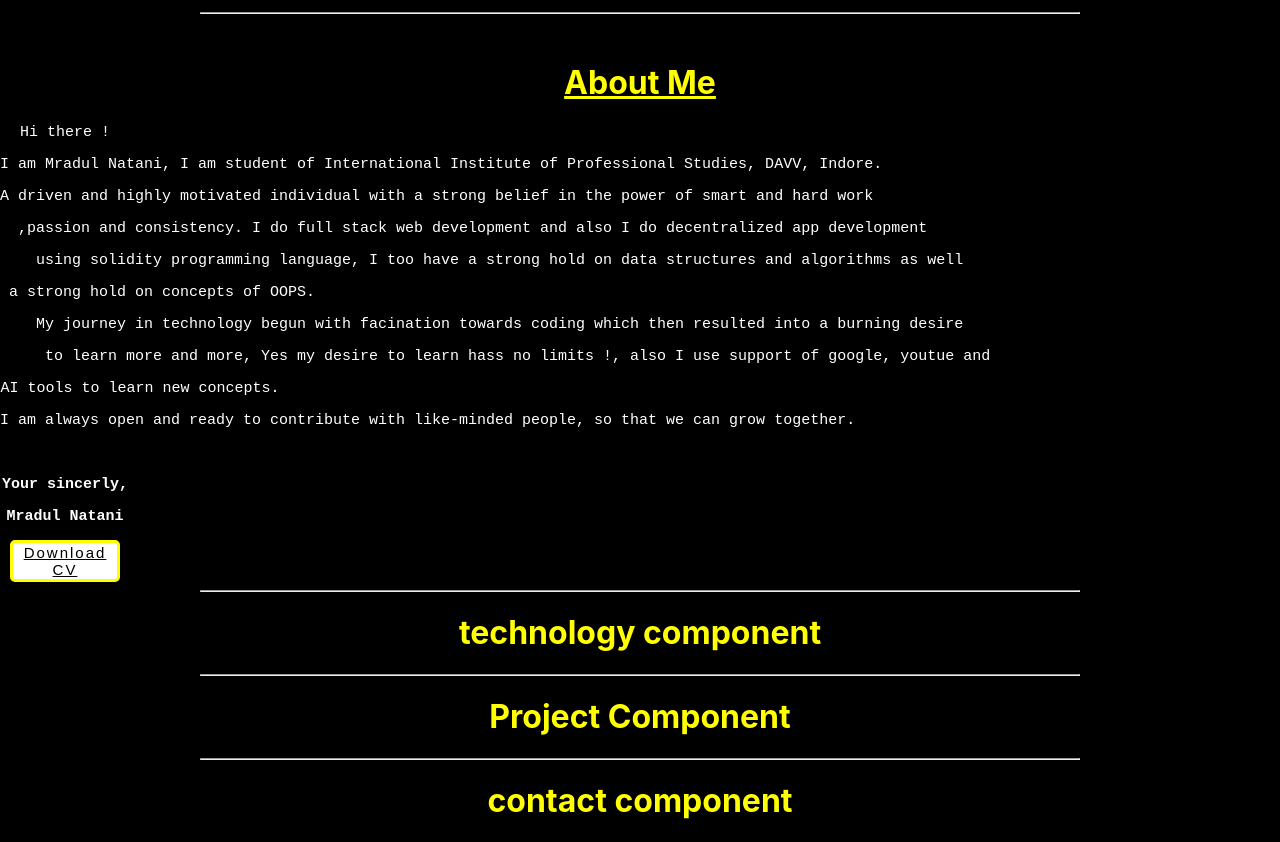
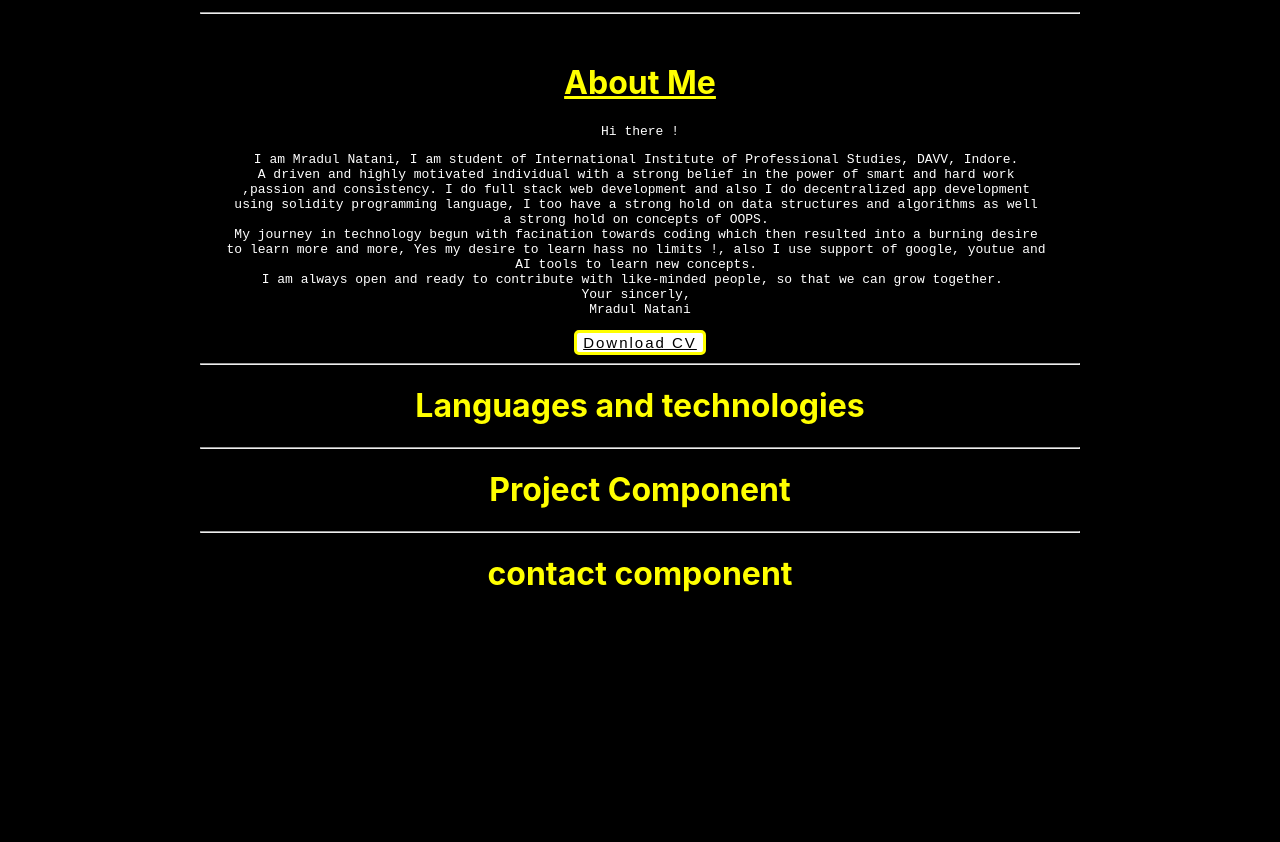
Before and after one commit to mradulnatani/portfolio, a React (Create React App) app in the folder my-portfolio/: page / in a window 1280 px wide. Shown: the part 660-1502 px from the top of the page. After the commit the page ends 1275 px from the top, so only its background shows below. Built offline with nearby package versions, Linux system fonts and the light colour scheme.

Commit message:
made changes in about component

```diff
--- a/my-portfolio/src/MyComponents/About.js
+++ b/my-portfolio/src/MyComponents/About.js
@@ -4,22 +4,22 @@ export default function About() {
     <div>
         <br/>
       <h1 style={{color:'yellow'}}><u style={{color:'yellow'}}>About Me</u></h1>
-      <pre style={{color:'white',fontSize:'15px', marginRight:'450px'}}>
-        <p style={{marginRight:'700px'}}>Hi there !</p>
-        <p>I am Mradul Natani, I am student of International Institute of Professional Studies, DAVV, Indore.</p>
-        <p>A driven and highly motivated individual with a strong belief in the power of smart and hard work </p>
-        <p>  ,passion and consistency. I do full stack web development and also I do decentralized app development</p>
-        <p>    using solidity programming language, I too have a strong hold on data structures and algorithms as well</p>
-        <p style={{marginRight:'550px'}}> a strong hold on concepts of OOPS.</p>
-        <p>    My journey in technology begun with facination towards coding which then resulted into a burning desire</p>
-        <p>     to learn more and more, Yes my desire to learn hass no limits !, also I use support of google, youtue and</p>
-        <p style={{marginRight:'550px'}}>AI tools to learn new concepts.</p>
-        <p>I am always open and ready to contribute with like-minded people, so that we can grow together.   </p><br/>
-        <b><p style={{marginRight:'700px'}}>Your sincerly,</p></b>
-        <b><p style={{marginRight:'700px'}}>Mradul Natani</p></b>
+      <pre style={{color:'white'}}>
+        <p>Hi there !</p>
+        I am Mradul Natani, I am student of International Institute of Professional Studies, DAVV, Indore. <br/>
+        A driven and highly motivated individual with a strong belief in the power of smart and hard work <br/>
+          ,passion and consistency. I do full stack web development and also I do decentralized app development <br/>
+          using solidity programming language, I too have a strong hold on data structures and algorithms as well <br/>
+          a strong hold on concepts of OOPS. <br/>
+           My journey in technology begun with facination towards coding which then resulted into a burning desire <br/>
+          to learn more and more, Yes my desire to learn hass no limits !, also I use support of google, youtue and <br/>
+        AI tools to learn new concepts. <br/>
+        I am always open and ready to contribute with like-minded people, so that we can grow together.  <br/>
+        Your sincerly, <br/>
+        Mradul Natani
 
       </pre>
-     <button  style={{boxSizing:'border-box',border:'3px solid yellow',backgroundColor:'white',borderRadius:'5px',marginLeft:'10px',marginRight:'1160px'}}> <a href="https://www.dropbox.com/scl/fi/su3xntbwsycj81reb5ri7/MRADUL_NATANI.resume-1.docx?rlkey=zmijejs2wj35nw3h8yaavdiw1&st=p5age4uf&dl=0" download="MRADUL_NATANI.resume[1].docx" style={{backgroundColor:'white',fontSize:'15px',color:'black',letterSpacing:'2px'}}>Download CV</a></button>
+     <button  style={{boxSizing:'border-box',border:'3px solid yellow',backgroundColor:'white',borderRadius:'5px'}}> <a href="https://www.dropbox.com/scl/fi/su3xntbwsycj81reb5ri7/MRADUL_NATANI.resume-1.docx?rlkey=zmijejs2wj35nw3h8yaavdiw1&st=p5age4uf&dl=0" download="MRADUL_NATANI.resume[1].docx" style={{backgroundColor:'white',fontSize:'15px',color:'black',letterSpacing:'2px'}}>Download CV</a></button>
 
     </div>
   )
--- a/my-portfolio/src/MyComponents/technology.js
+++ b/my-portfolio/src/MyComponents/technology.js
@@ -3,7 +3,8 @@ import React from 'react'
 export default function technology() {
   return (
     <div>
-      <h1 style={{color:'yellow'}}>technology component</h1>
+      <h1 style={{color:'yellow'}}>Languages and technologies</h1>
+
     </div>
   )
 }
```
